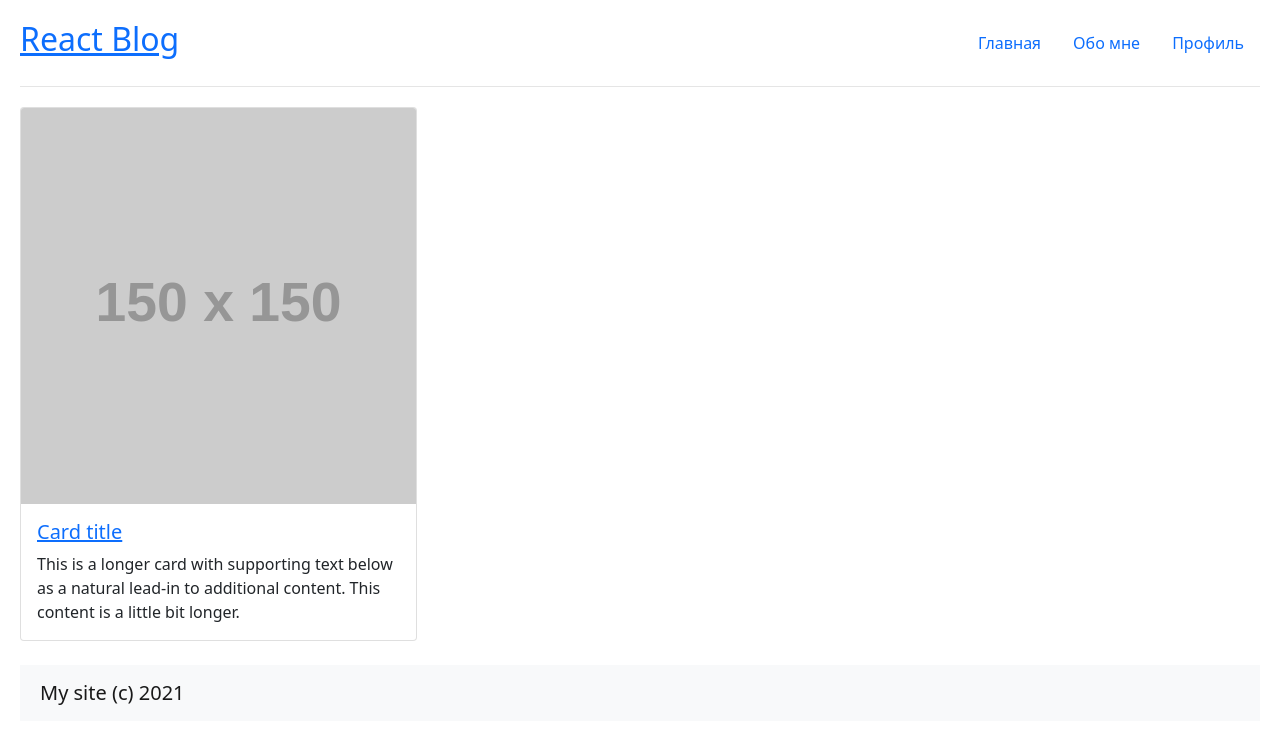
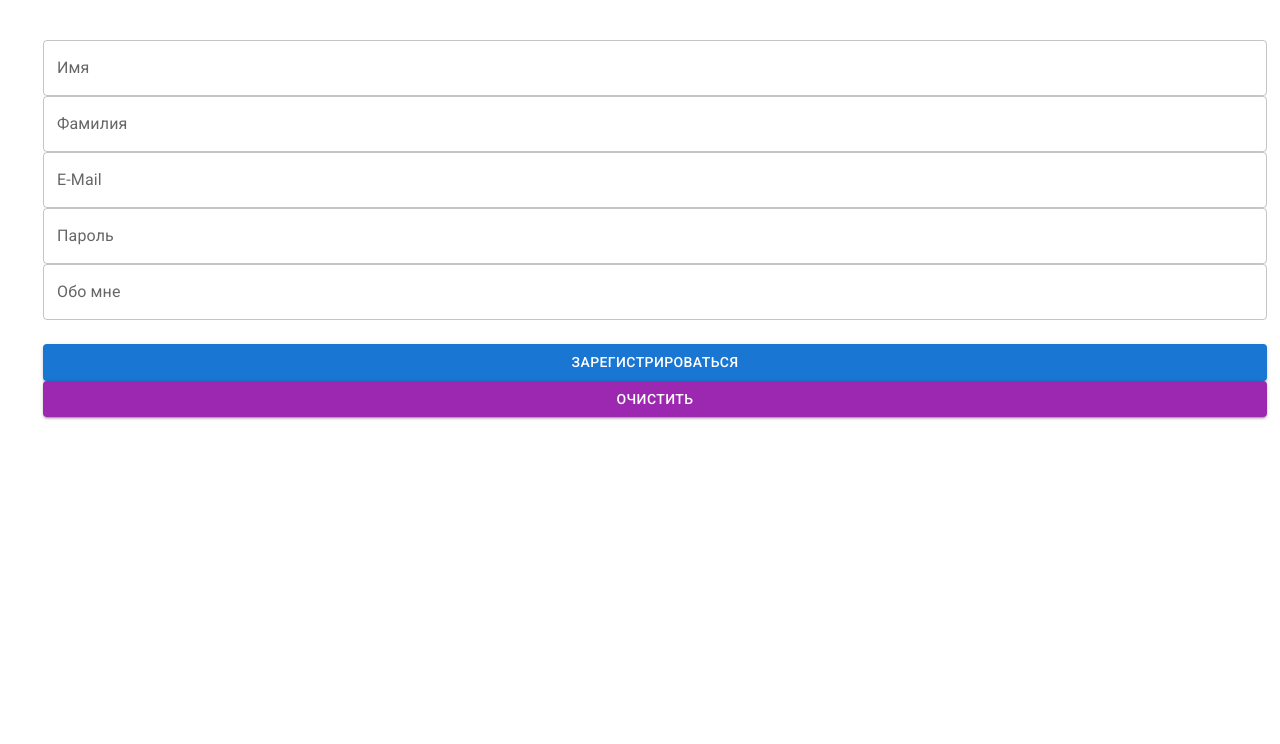
Before and after one commit to vladyslav-soltanovskyi/home-work-1, a React (Create React App) app: page / in a window 1280 px wide. Shown: the top 744 px of the page. Built offline with nearby package versions, Linux system fonts and the light colour scheme.

Commit message:
Сделал дз №8

```diff
--- a/package.json
+++ b/package.json
@@ -15,6 +15,7 @@
     "react": "^17.0.2",
     "react-bootstrap": "^2.1.0",
     "react-dom": "^17.0.2",
+    "react-hook-form": "^7.22.5",
     "react-scripts": "5.0.0",
     "web-vitals": "^2.1.2"
   },
--- a/src/index.js
+++ b/src/index.js
@@ -1,13 +1,11 @@
 import React from 'react';
 import ReactDOM from 'react-dom';
-import App from "./tutorial-7/App";
+import App from "./tutorial-8/App";
 
 import "./styles.css";
 import "bootstrap/dist/css/bootstrap.min.css";
 
 ReactDOM.render(
-  <React.StrictMode>
-    <App />
-  </React.StrictMode>,
+    <App />,
   document.getElementById('root')
 );
--- a/src/styles.css
+++ b/src/styles.css
@@ -4,14 +4,14 @@ body {
     "Cantarell", "Fira Sans", "Droid Sans", "Helvetica Neue", sans-serif;
   -webkit-font-smoothing: antialiased;
   -moz-osx-font-smoothing: grayscale;
-    padding: 20px;
+  padding: 40px;
 }
 
-  header {
+.row {
   display: flex;
-    align-items: center;
-    justify-content: space-between;
-    padding-bottom: 20px;
-    margin-bottom: 20px;
-    border-bottom: 1px solid rgba(0, 0, 0, 0.1);
 }
+
+.MuiTextField-root,
+.MuiButton-root {
+  margin: 0 15px !important;
+}
--- /dev/null
+++ b/src/tutorial-8/App.jsx
@@ -0,0 +1,93 @@
+import React from "react";
+import { useForm } from "react-hook-form";
+import TextField from "@mui/material/TextField";
+import Button from "@mui/material/Button";
+
+function App() {
+    const { handleSubmit, register, getValues, formState, resetField } = useForm();
+
+    const onSubmit = (values) => {
+        console.log("ФОРМА!", values);
+    }
+
+    const onClickResetFields = () => {
+        const values = getValues();
+        Object.keys(values).forEach(field => {
+            resetField(field);
+        });
+    }
+
+    return (
+    <div className="App">
+        <div className="row">
+            <TextField
+                name="firstName"
+                label="Имя"
+                {...register("firstName", {
+                    validate: (value) => value !== "admin" || "Nice try!"
+                })}
+                helperText={formState.errors.firstName && formState.errors.firstName.message}
+                error={!!formState.errors.firstName}
+                fullWidth
+                />
+            <TextField
+                name="lastName"
+                label="Фамилия"
+                {...register("lastName", {
+                    required: "Это обязательное поле!"
+                })}
+                helperText={formState.errors.lastName && formState.errors.lastName.message}
+                error={!!formState.errors.lastName}
+                fullWidth
+                />
+        </div>
+        <div className="row">
+            <TextField
+            {...register("email", {
+                pattern: {
+                value: /^[A-Z0-9._%+-]+@[A-Z0-9._%+-]+\.[A-Z]{2,}$/i,
+                message: "Это неверная почта!"
+                }
+            })}
+                helperText={formState.errors.email && formState.errors.email.message}
+                error={!!formState.errors.email}
+                name="email"
+                label="E-Mail"
+                defaultValue=""
+                fullWidth
+                />
+            <TextField
+                {...register("password", {
+                    required: "Это обязательное поле!"
+                })}
+                helperText={formState.errors.password && formState.errors.password.message}
+                error={!!formState.errors.password}
+                name="password"
+                type="password"
+                label="Пароль"
+                fullWidth
+                />
+        </div>
+        <div className="row">
+            <TextField
+                name="about"
+                label="Обо мне"
+                {...register("about", {
+                    required: "Это обязательное поле!"
+                })}
+                fullWidth />
+        </div>
+        <br />
+        <div className="row">
+            <Button onClick={handleSubmit(onSubmit)} variant="contained" color="primary">
+            Зарегистрироваться
+            </Button>
+            <Button onClick={onClickResetFields} variant="contained" color="secondary">
+            Очистить
+            </Button>
+        </div>
+    </div>
+    );
+}
+
+export default App;
```
Also changed, not shown: src/tutorial-8/pages/About.jsx (added, +9 -0 lines), src/tutorial-8/pages/Article.jsx (added, +13 -0 lines), src/tutorial-8/pages/Home.jsx (added, +22 -0 lines), 1 other file (tests, documents, lock files or other folders). Lines whose indentation alone changed are shown as unchanged.
